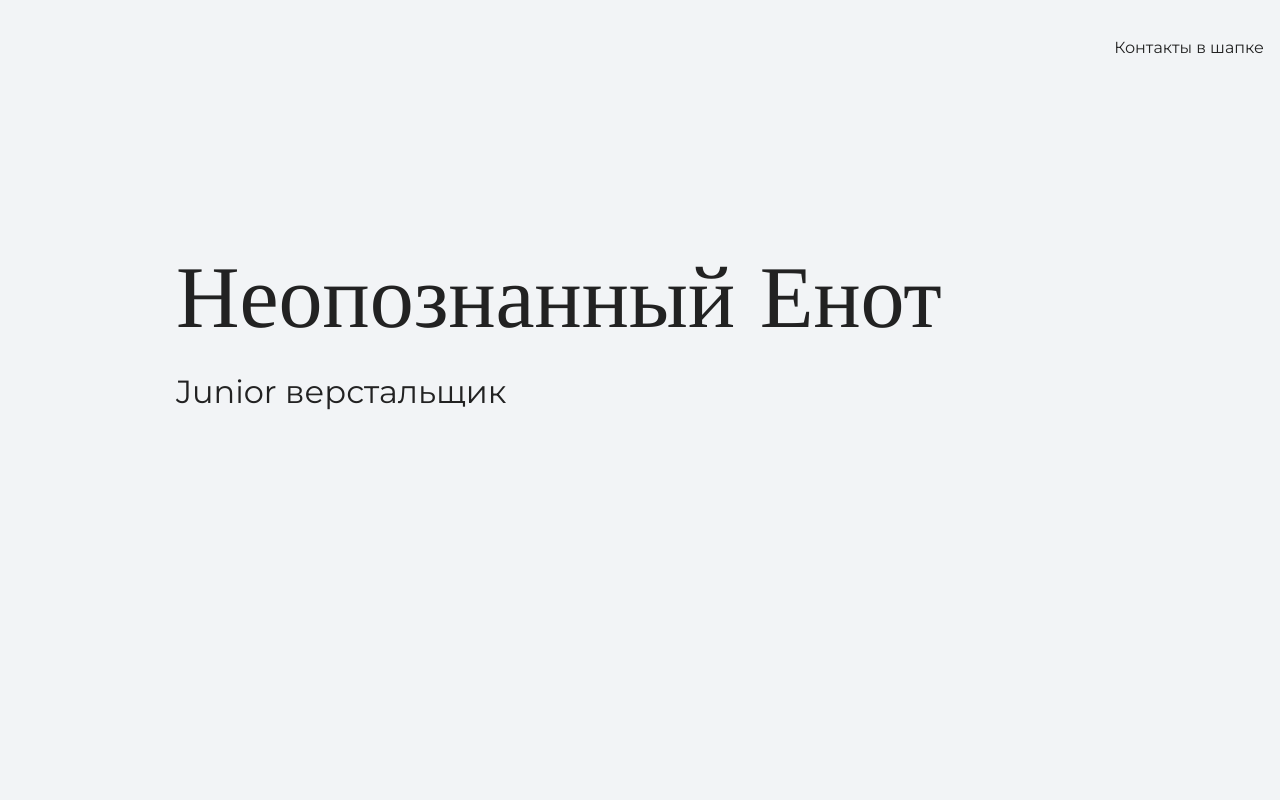
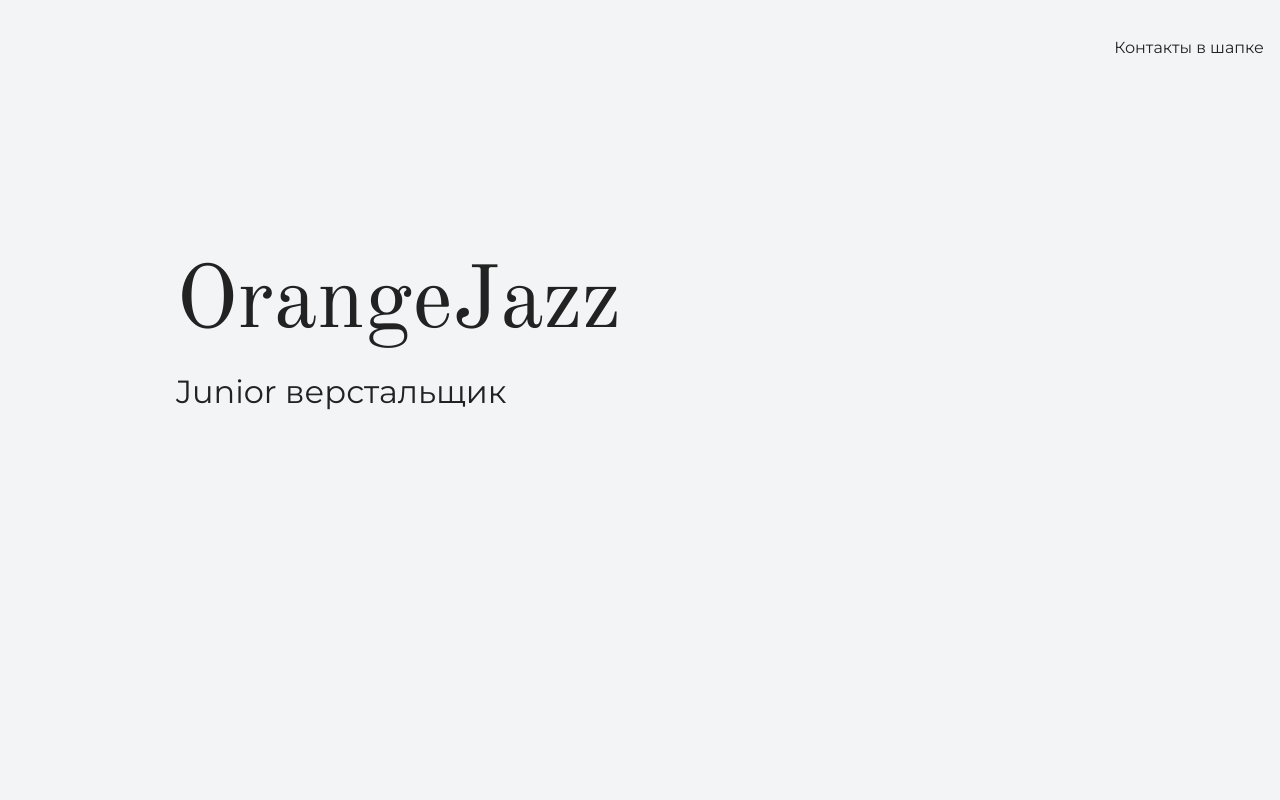
Before and after one commit to OrangeJazz/juststart, a plain HTML site: page index.html in a window 1280 px wide. Shown: the top 800 px of the page. Drawn offline with nearby package versions, Linux system fonts and the light colour scheme.

Commit message:
New index

```diff
--- a/index.html
+++ b/index.html
@@ -15,7 +15,7 @@
     </header>
     <div class="container">
     <section class="hero-image">
-      <h1 class="heading">Неопознанный Енот</h1>
+      <h1 class="heading">OrangeJazz</h1>
       <p>Junior верстальщик</p>
     </section>
 	</div>
```
